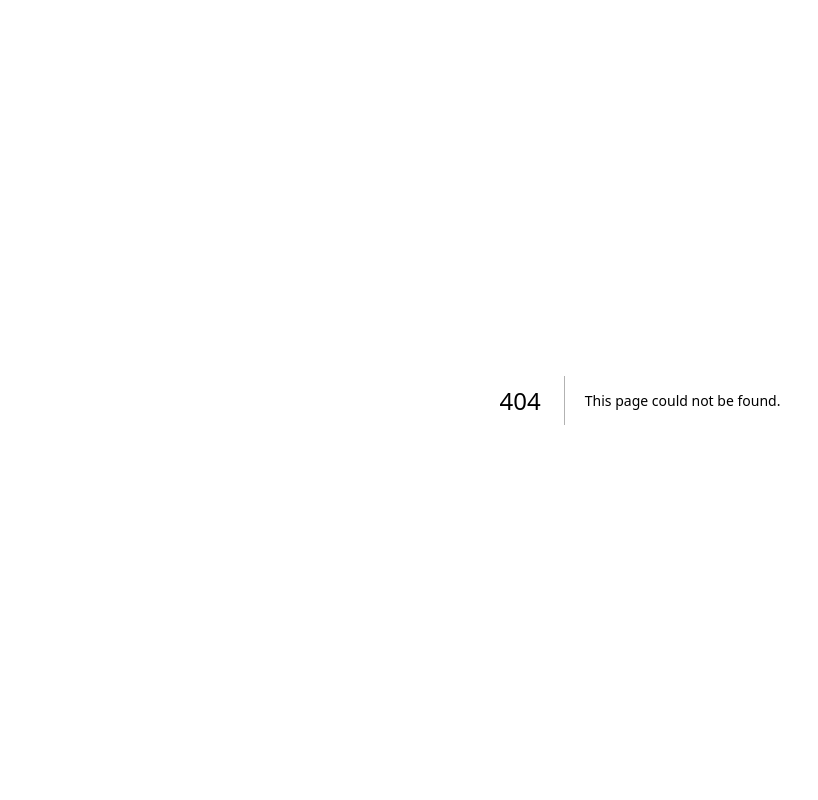
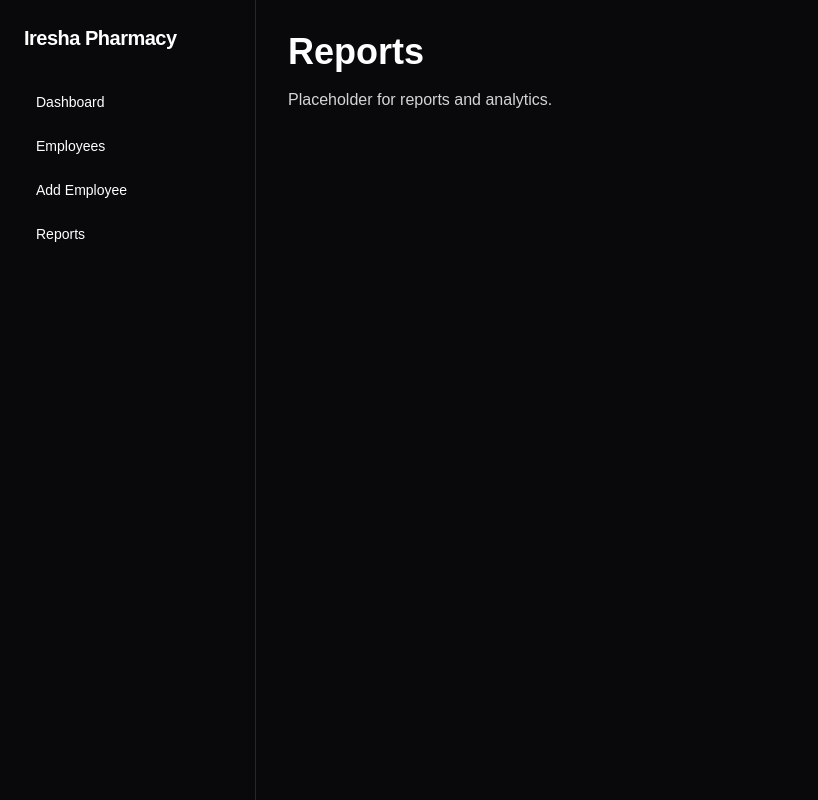
Before and after one commit to alexmps2003/pharmacy-attendance, a Next.js app: page /reports in a window 1280 px wide. Before the commit this address had no page. Shown: the whole page, without its empty margins (0-818 px from the left). Built offline with nearby package versions, Linux system fonts and the light colour scheme.

Commit message:
added the navbar with dummy sites

```diff
--- a/app/employees/[id]/page.tsx
+++ b/app/(dashboard)/employees/[id]/page.tsx
@@ -3,7 +3,7 @@
 import Link from "next/link";
 import { useParams } from "next/navigation";
 import { useState, useEffect } from "react";
-import { supabase } from "../../../lib/supabase";
+import { supabase } from "@/lib/supabase";
 
 type Employee = {
   id: number;
@@ -246,7 +246,7 @@ export default function EmployeePage() {
 
   if (isLoadingEmployee) {
     return (
-      <main className="min-h-screen bg-zinc-950 p-8 text-white">
+      <main className=" p-8 text-white">
         <h1 className="text-3xl font-bold">Loading employee...</h1>
       </main>
     );
@@ -254,7 +254,7 @@ export default function EmployeePage() {
 
   if (!employee) {
     return (
-      <main className="min-h-screen bg-zinc-950 p-8 text-white">
+      <main className=" p-8 text-white">
         <h1 className="text-3xl font-bold">Employee not found</h1>
 
         <Link
@@ -268,7 +268,7 @@ export default function EmployeePage() {
   }
 
   return (
-    <main className="min-h-screen bg-zinc-950 p-6 md:p-8 text-white">
+    <main className=" p-6 md:p-8 text-white">
       <Link
         href="/employees"
         className="inline-flex items-center text-sm text-zinc-400 hover:text-white transition-colors duration-200"
--- /dev/null
+++ b/app/(dashboard)/employees/new/page.tsx
@@ -0,0 +1,8 @@
+export default function NewEmployeePage() {
+  return (
+    <main className="p-8">
+      <h1 className="text-4xl font-bold">Add Employee</h1>
+      <p className="mt-4 text-zinc-300">Placeholder for new employee form.</p>
+    </main>
+  );
+}
--- a/app/employees/page.tsx
+++ b/app/(dashboard)/employees/page.tsx
@@ -1,5 +1,5 @@
 import Link from "next/link";
-import { supabase } from "../../lib/supabase";
+import { supabase } from "@/lib/supabase";
 
 export default async function EmployeesPage() {
   const { data: employees, error } = await supabase
@@ -10,7 +10,7 @@ export default async function EmployeesPage() {
 
   if (error) {
     return (
-      <main className="min-h-screen bg-zinc-950 p-8 text-white">
+      <main className="p-8">
         <h1 className="text-4xl font-bold">Employees</h1>
         <p className="mt-4 text-red-400">Failed to load employees.</p>
         <p className="mt-2 text-sm text-zinc-500">{error.message}</p>
@@ -19,7 +19,7 @@ export default async function EmployeesPage() {
   }
 
   return (
-    <main className="min-h-screen bg-zinc-950 p-8 text-white">
+    <main className="p-8">
       <h1 className="text-4xl font-bold">Employees</h1>
 
       <div className="mt-8 grid gap-4">
--- /dev/null
+++ b/app/(dashboard)/layout.tsx
@@ -0,0 +1,14 @@
+import Sidebar from "@/components/Sidebar";
+
+export default function DashboardLayout({
+  children,
+}: {
+  children: React.ReactNode;
+}) {
+  return (
+    <div className="flex min-h-screen bg-zinc-950 text-white">
+      <Sidebar />
+      <div className="flex-1 overflow-auto">{children}</div>
+    </div>
+  );
+}
--- /dev/null
+++ b/app/(dashboard)/page.tsx
@@ -0,0 +1,9 @@
+export default function Home() {
+  return (
+    <main className="p-8">
+      <h1 className="text-4xl font-bold">Dashboard</h1>
+
+      <p className="mt-4 text-zinc-300">Welcome to the admin dashboard.</p>
+    </main>
+  );
+}
--- /dev/null
+++ b/app/(dashboard)/reports/page.tsx
@@ -0,0 +1,10 @@
+export default function ReportsPage() {
+  return (
+    <main className="p-8">
+      <h1 className="text-4xl font-bold">Reports</h1>
+      <p className="mt-4 text-zinc-300">
+        Placeholder for reports and analytics.
+      </p>
+    </main>
+  );
+}
--- a/app/page.tsx
+++ /dev/null
@@ -1,11 +0,0 @@
-export default function Home() {
-  return (
-    <main className="min-h-screen bg-zinc-950 p-8 text-white">
-      <h1 className="text-4xl font-bold">Iresha Pharmacy</h1>
-
-      <p className="mt-4 text-zinc-300">
-
-      </p>
-    </main>
-  );
-}
--- /dev/null
+++ b/components/Sidebar.tsx
@@ -0,0 +1,38 @@
+import Link from "next/link";
+
+export default function Sidebar() {
+  return (
+    <aside className="w-64 border-r border-zinc-800 bg-zinc-950 p-6 flex flex-col min-h-screen shrink-0 text-white">
+      <div className="mb-8 font-bold text-xl tracking-tight">
+        Iresha Pharmacy
+      </div>
+
+      <nav className="flex flex-col gap-2">
+        <Link
+          href="/"
+          className="px-3 py-2 rounded-md hover:bg-zinc-800 transition-colors text-sm font-medium"
+        >
+          Dashboard
+        </Link>
+        <Link
+          href="/employees"
+          className="px-3 py-2 rounded-md hover:bg-zinc-800 transition-colors text-sm font-medium"
+        >
+          Employees
+        </Link>
+        <Link
+          href="/employees/new"
+          className="px-3 py-2 rounded-md hover:bg-zinc-800 transition-colors text-sm font-medium"
+        >
+          Add Employee
+        </Link>
+        <Link
+          href="/reports"
+          className="px-3 py-2 rounded-md hover:bg-zinc-800 transition-colors text-sm font-medium"
+        >
+          Reports
+        </Link>
+      </nav>
+    </aside>
+  );
+}
```
